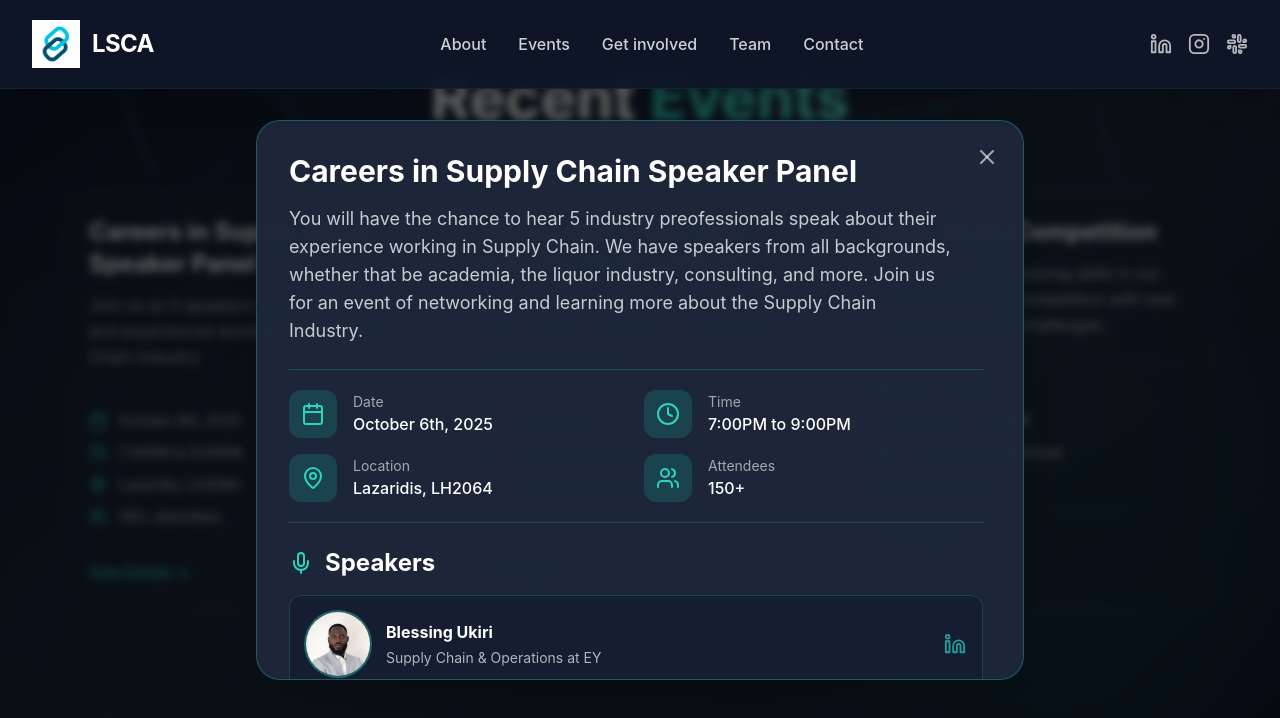
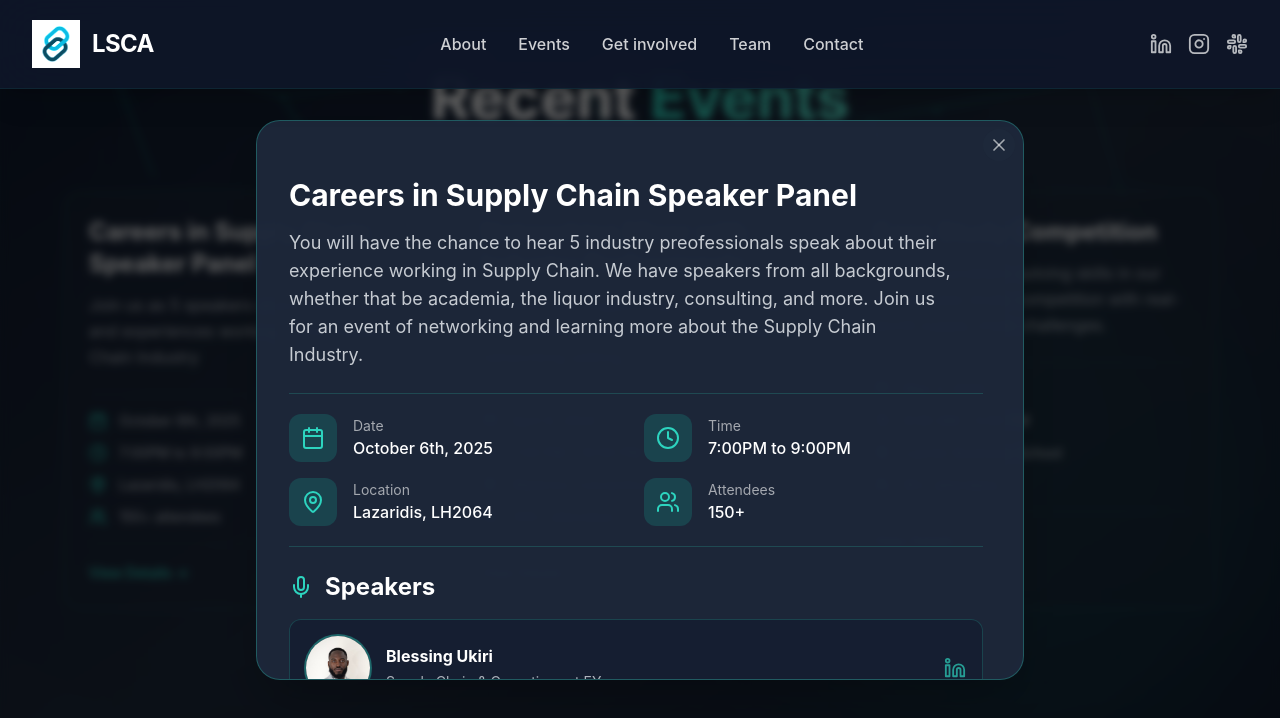
Before and after one commit to emaadqazi/LSCA-Website, a React (Vite) app in the folder frontend/: page / in a window 1280 px wide. Both pictures are taken after a click on the element 248 px from the left and 2062 px from the top of the page. Shown: the part 1662-2380 px from the top of the page. Built offline with nearby package versions, Linux system fonts and the light colour scheme.

Commit message:
Fixed 'x' button on top right of events modal

```diff
--- a/frontend/src/components/sections/EventsSection.tsx
+++ b/frontend/src/components/sections/EventsSection.tsx
@@ -154,17 +154,18 @@ const EventsSection = () => {
               onClick={(e) => e.stopPropagation()}
               className="bg-navy-800/95 backdrop-blur-xl rounded-3xl max-w-3xl w-full border border-teal-400/30 shadow-2xl max-h-[70vh] overflow-hidden relative"
             >
-              {/* Close Button */}
+              {/* Close Button - Positioned absolutely above scrollable content */}
               <button
                 onClick={() => setSelectedEvent(null)}
-                className="absolute top-4 right-4 md:top-6 md:right-6 text-white/60 hover:text-white transition-colors z-10"
+                className="absolute top-1 right-1 md:top-2 md:right-2 text-white/60 hover:text-white transition-colors z-50 bg-navy-800/80 rounded-full p-1.5 hover:bg-navy-800"
+                aria-label="Close modal"
               >
-                <X size={24} strokeWidth={2} />
+                <X size={20} strokeWidth={2} />
               </button>
 
               {/* Scrollable Content Container */}
               <div
-                className="overflow-y-auto custom-scrollbar p-6 md:p-8 max-h-[70vh]"
+                className="overflow-y-auto custom-scrollbar p-6 md:p-8 max-h-[70vh] relative pt-12 md:pt-14"
                 style={{
                   scrollbarWidth: 'thin',
                   scrollbarColor: 'rgba(20, 184, 166, 0.4) transparent'
```
